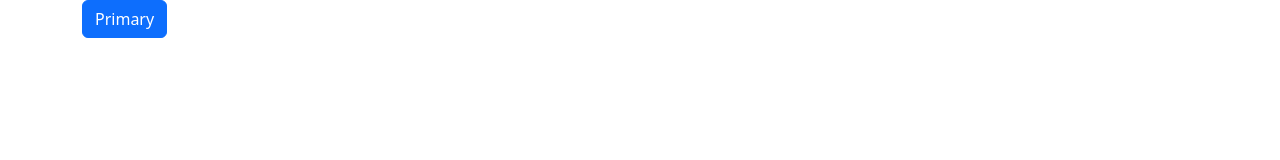
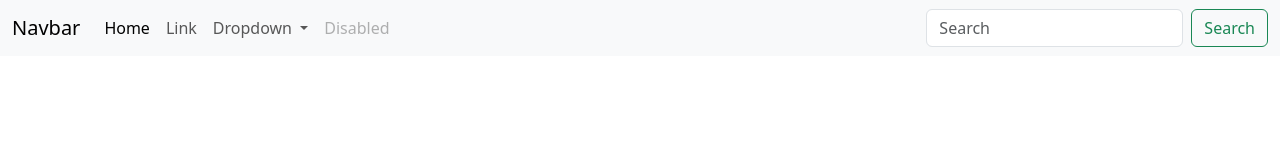
Before and after one commit to icephy/github_practice_bootstrap_B, a website: page index.html in a window 1280 px wide. Drawn offline with Linux system fonts and the light colour scheme.

Commit message:
測試放入 Navbar 元件

```diff
--- a/index.html
+++ b/index.html
@@ -7,8 +7,41 @@
     <link rel="stylesheet" href="./css/all.css">
 </head>
 <body>
-    <div class="container">
-        <button type="button" class="btn btn-primary">Primary</button>
+  <nav class="navbar navbar-expand-lg bg-body-tertiary">
+    <div class="container-fluid">
+      <a class="navbar-brand" href="#">Navbar</a>
+      <button class="navbar-toggler" type="button" data-bs-toggle="collapse" data-bs-target="#navbarSupportedContent" aria-controls="navbarSupportedContent" aria-expanded="false" aria-label="Toggle navigation">
+        <span class="navbar-toggler-icon"></span>
+      </button>
+      <div class="collapse navbar-collapse" id="navbarSupportedContent">
+        <ul class="navbar-nav me-auto mb-2 mb-lg-0">
+          <li class="nav-item">
+            <a class="nav-link active" aria-current="page" href="#">Home</a>
+          </li>
+          <li class="nav-item">
+            <a class="nav-link" href="#">Link</a>
+          </li>
+          <li class="nav-item dropdown">
+            <a class="nav-link dropdown-toggle" href="#" role="button" data-bs-toggle="dropdown" aria-expanded="false">
+              Dropdown
+            </a>
+            <ul class="dropdown-menu">
+              <li><a class="dropdown-item" href="#">Action</a></li>
+              <li><a class="dropdown-item" href="#">Another action</a></li>
+              <li><hr class="dropdown-divider"></li>
+              <li><a class="dropdown-item" href="#">Something else here</a></li>
+            </ul>
+          </li>
+          <li class="nav-item">
+            <a class="nav-link disabled" aria-disabled="true">Disabled</a>
+          </li>
+        </ul>
+        <form class="d-flex" role="search">
+          <input class="form-control me-2" type="search" placeholder="Search" aria-label="Search">
+          <button class="btn btn-outline-success" type="submit">Search</button>
+        </form>
+      </div>
     </div>
+  </nav>
 </body>
 </html>
```
